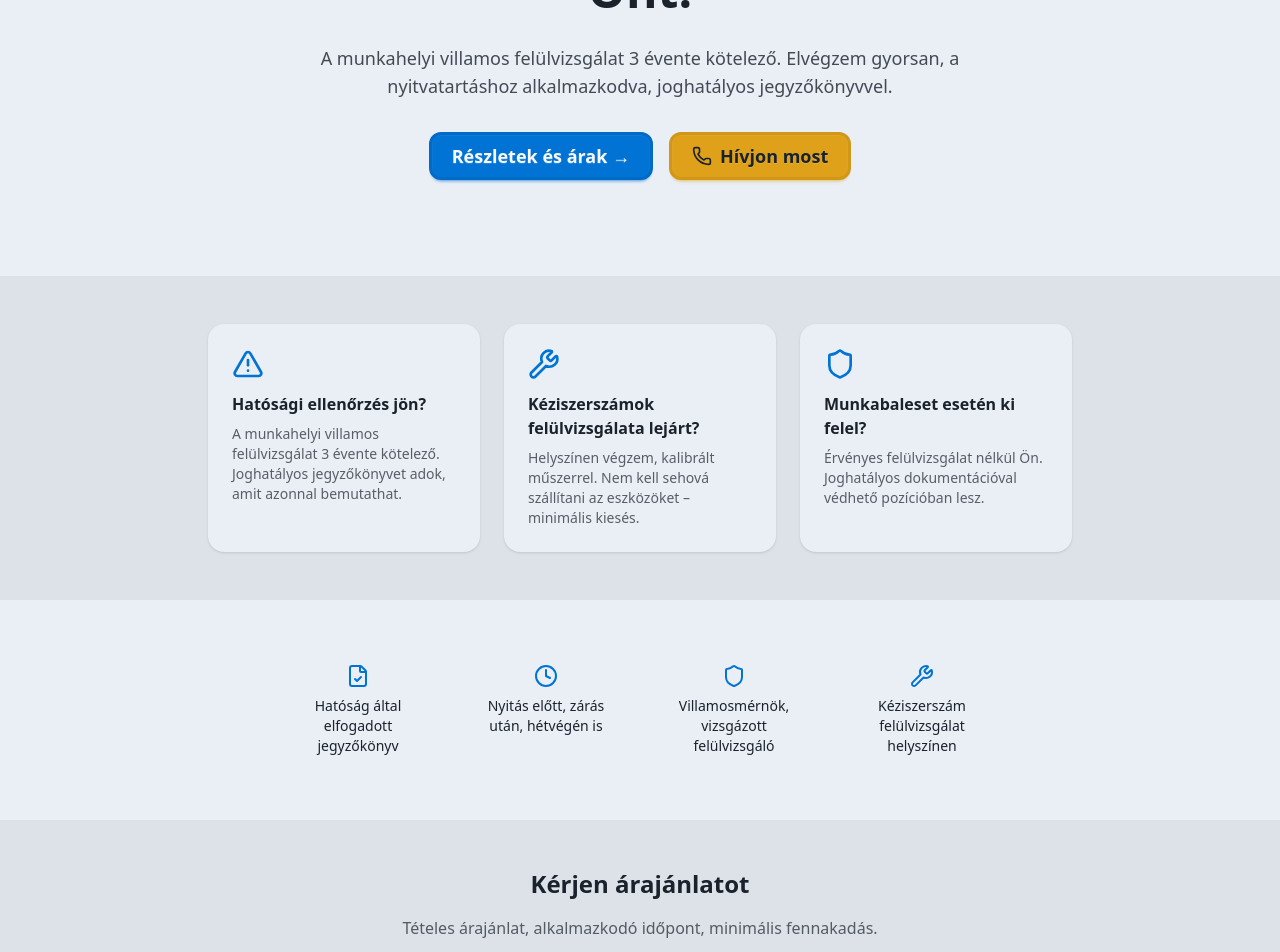
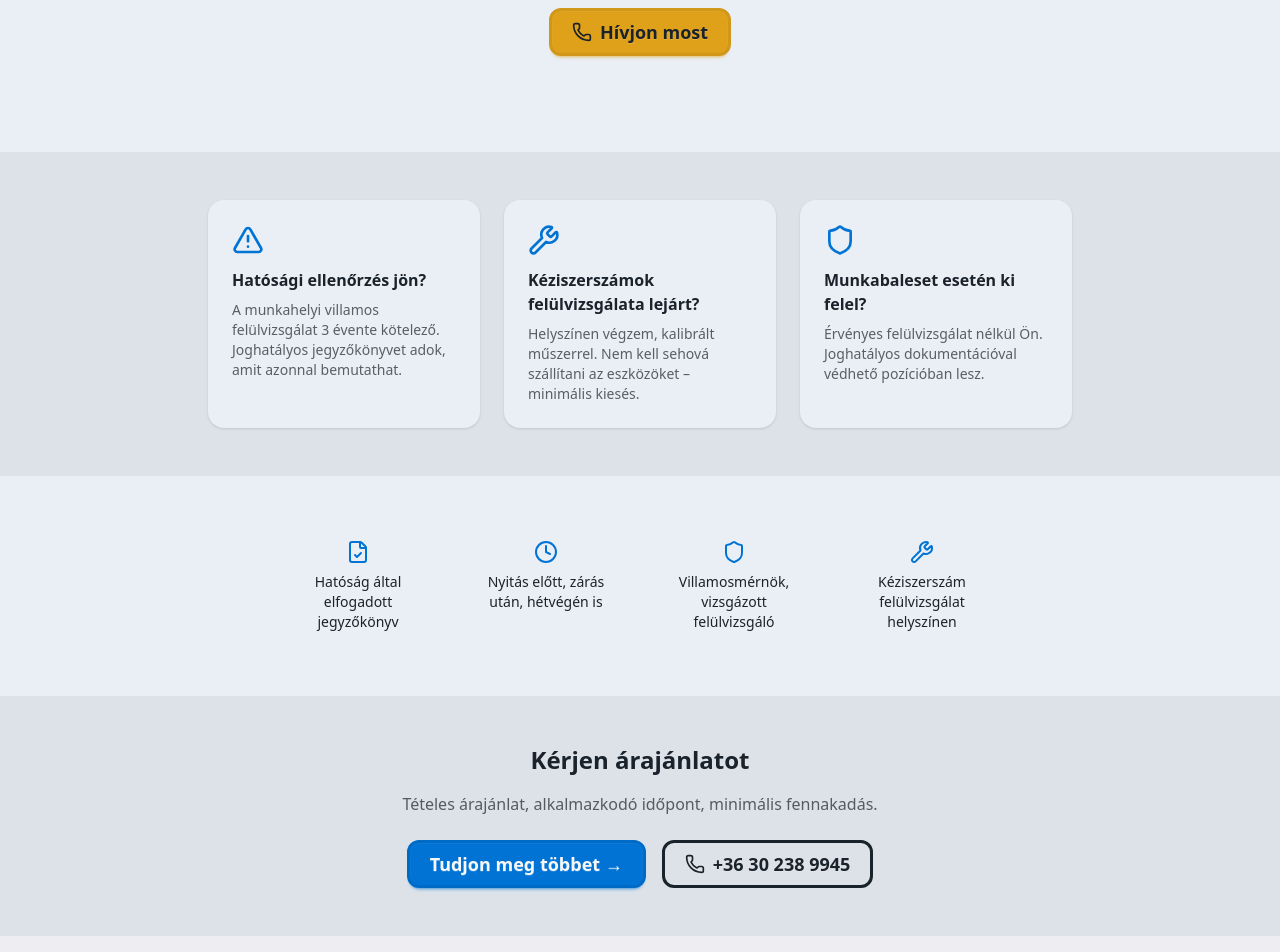
Before and after one commit to tliktor/villiotech, a React (Vite) app in the folder frontend/: page /ceg in a window 1280 px wide. Shown: the part 380-1332 px from the top of the page. Built offline with nearby package versions, Linux system fonts and the light colour scheme.

Commit message:
Landing pages: remove menu, add 'Tudjon meg többet' CTA
- Moved landing routes outside Layout (no navbar/footer)
- ThemeProvider wrapper for standalone rendering
- Hero → Pain points → Trust → CTA structure
- 'Tudjon meg többet' links to full persona pages
- 'Hívjon most' direct call CTA

```diff
--- a/frontend/src/App.tsx
+++ b/frontend/src/App.tsx
@@ -66,10 +66,11 @@ export default function App() {
                   <Route path="/en/adatvedelem" element={<Adatvedelem />} />
                   <Route path="/aszf" element={<ASZF />} />
                   <Route path="/en/aszf" element={<ASZF />} />
-                  <Route path="/lakas" element={<LandingLakas />} />
-                  <Route path="/tarsashaz" element={<LandingTarsashaz />} />
-                  <Route path="/ceg" element={<LandingCeg />} />
                 </Route>
+                {/* Landing pages - no navbar/footer */}
+                <Route path="/lakas" element={<LandingLakas />} />
+                <Route path="/tarsashaz" element={<LandingTarsashaz />} />
+                <Route path="/ceg" element={<LandingCeg />} />
               </Routes>
             </Suspense>
           </ErrorBoundary>
--- a/frontend/src/pages/landing/LandingCeg.tsx
+++ b/frontend/src/pages/landing/LandingCeg.tsx
@@ -1,7 +1,7 @@
 import { Link } from 'react-router-dom'
 import { useEffect } from 'react'
 import { Helmet } from 'react-helmet-async'
-import { useTheme } from '../../hooks/useTheme'
+import { useTheme, ThemeProvider } from '../../hooks/useTheme'
 import { Shield, FileCheck, AlertTriangle, Clock, Phone, Wrench } from 'lucide-react'
 
 const fears = [
@@ -17,18 +17,19 @@ const trust = [
   { icon: Wrench, text: 'Kéziszerszám felülvizsgálat helyszínen' },
 ]
 
-export default function LandingCeg() {
+function Page() {
   const { isDark } = useTheme()
   useEffect(() => { window.scrollTo(0, 0) }, [])
 
   return (
-    <>
+    <div className="min-h-screen bg-base-100 text-base-content">
       <Helmet>
         <title>Munkahelyi villamos felülvizsgálat – Villiotech</title>
         <meta name="description" content="Kötelező munkahelyi villamos felülvizsgálat, kéziszerszám felülvizsgálat helyszínen. Joghatályos jegyzőkönyv, minimális üzemzavar." />
         <meta name="robots" content="noindex" />
       </Helmet>
 
+      {/* Hero */}
       <section className="py-16 md:py-24">
         <div className="max-w-3xl mx-auto px-4 text-center">
           <h1 className="text-3xl md:text-5xl font-bold leading-tight mb-6">
@@ -37,13 +38,11 @@ export default function LandingCeg() {
           <p className="text-lg opacity-80 mb-8 max-w-2xl mx-auto">
             A munkahelyi villamos felülvizsgálat 3 évente kötelező. Elvégzem gyorsan, a nyitvatartáshoz alkalmazkodva, joghatályos jegyzőkönyvvel.
           </p>
-          <div className="flex flex-col sm:flex-row gap-4 justify-center">
-            <Link to="/munkahelyeknek" className="btn btn-primary btn-lg">Részletek és árak →</Link>
-            <a href="tel:+36302389945" className="btn btn-warning btn-lg gap-2"><Phone className="w-5 h-5" /> Hívjon most</a>
-          </div>
+          <a href="tel:+36302389945" className="btn btn-warning btn-lg gap-2"><Phone className="w-5 h-5" /> Hívjon most</a>
         </div>
       </section>
 
+      {/* Pain points */}
       <section className={`py-12 transition-theme ${isDark ? 'glass-card-strong' : 'bg-base-200'}`}>
         <div className="max-w-4xl mx-auto px-4">
           <div className="grid grid-cols-1 md:grid-cols-3 gap-6">
@@ -58,6 +57,7 @@ export default function LandingCeg() {
         </div>
       </section>
 
+      {/* Trust */}
       <section className="py-12">
         <div className="max-w-3xl mx-auto px-4">
           <div className="grid grid-cols-2 md:grid-cols-4 gap-4">
@@ -71,16 +71,21 @@ export default function LandingCeg() {
         </div>
       </section>
 
+      {/* CTA */}
       <section className={`py-12 transition-theme ${isDark ? 'glass-card-strong' : 'bg-base-200'}`}>
         <div className="max-w-2xl mx-auto px-4 text-center">
           <h2 className="text-2xl font-bold mb-4">Kérjen árajánlatot</h2>
           <p className="opacity-70 mb-6">Tételes árajánlat, alkalmazkodó időpont, minimális fennakadás.</p>
           <div className="flex flex-col sm:flex-row gap-4 justify-center">
-            <Link to="/kapcsolat" className="btn btn-primary btn-lg">Ajánlatot kérek →</Link>
+            <Link to="/munkahelyeknek" className="btn btn-primary btn-lg">Tudjon meg többet →</Link>
             <a href="tel:+36302389945" className="btn btn-outline btn-lg gap-2"><Phone className="w-5 h-5" /> +36 30 238 9945</a>
           </div>
         </div>
       </section>
-    </>
+    </div>
   )
 }
+
+export default function LandingCeg() {
+  return <ThemeProvider><Page /></ThemeProvider>
+}
--- a/frontend/src/pages/landing/LandingLakas.tsx
+++ b/frontend/src/pages/landing/LandingLakas.tsx
@@ -1,7 +1,7 @@
 import { Link } from 'react-router-dom'
 import { useEffect } from 'react'
 import { Helmet } from 'react-helmet-async'
-import { useTheme } from '../../hooks/useTheme'
+import { useTheme, ThemeProvider } from '../../hooks/useTheme'
 import { Shield, FileCheck, Zap, CreditCard, Clock, Phone } from 'lucide-react'
 
 const fears = [
@@ -17,18 +17,19 @@ const trust = [
   { icon: Shield, text: 'Garancia minden munkára' },
 ]
 
-export default function LandingLakas() {
+function Page() {
   const { isDark } = useTheme()
   useEffect(() => { window.scrollTo(0, 0) }, [])
 
   return (
-    <>
+    <div className="min-h-screen bg-base-100 text-base-content">
       <Helmet>
         <title>Villamos felülvizsgálat lakásokra – Villiotech</title>
         <meta name="description" content="Villamos biztonsági felülvizsgálat, villanyszerelés, IT hálózat lakásokra Budán. Joghatályos jegyzőkönyv, kártyás fizetés, garancia." />
         <meta name="robots" content="noindex" />
       </Helmet>
 
+      {/* Hero */}
       <section className="py-16 md:py-24">
         <div className="max-w-3xl mx-auto px-4 text-center">
           <h1 className="text-3xl md:text-5xl font-bold leading-tight mb-6">
@@ -37,13 +38,11 @@ export default function LandingLakas() {
           <p className="text-lg opacity-80 mb-8 max-w-2xl mx-auto">
             Kalibrált műszerekkel, joghatályos jegyzőkönyvvel dolgozom. Megmondom, mi a helyzet – és megoldom, ha kell.
           </p>
-          <div className="flex flex-col sm:flex-row gap-4 justify-center">
-            <Link to="/lakossagnak" className="btn btn-primary btn-lg">Részletek és árak →</Link>
-            <a href="tel:+36302389945" className="btn btn-warning btn-lg gap-2"><Phone className="w-5 h-5" /> Hívjon most</a>
-          </div>
+          <a href="tel:+36302389945" className="btn btn-warning btn-lg gap-2"><Phone className="w-5 h-5" /> Hívjon most</a>
         </div>
       </section>
 
+      {/* Pain points */}
       <section className={`py-12 transition-theme ${isDark ? 'glass-card-strong' : 'bg-base-200'}`}>
         <div className="max-w-4xl mx-auto px-4">
           <div className="grid grid-cols-1 md:grid-cols-3 gap-6">
@@ -58,6 +57,7 @@ export default function LandingLakas() {
         </div>
       </section>
 
+      {/* Trust */}
       <section className="py-12">
         <div className="max-w-3xl mx-auto px-4">
           <div className="grid grid-cols-2 md:grid-cols-4 gap-4">
@@ -71,16 +71,21 @@ export default function LandingLakas() {
         </div>
       </section>
 
+      {/* CTA */}
       <section className={`py-12 transition-theme ${isDark ? 'glass-card-strong' : 'bg-base-200'}`}>
         <div className="max-w-2xl mx-auto px-4 text-center">
           <h2 className="text-2xl font-bold mb-4">Kérjen időpontot most</h2>
           <p className="opacity-70 mb-6">Általában 1-2 munkanapon belül ki tudok menni.</p>
           <div className="flex flex-col sm:flex-row gap-4 justify-center">
-            <Link to="/kapcsolat" className="btn btn-primary btn-lg">Ajánlatot kérek →</Link>
+            <Link to="/lakossagnak" className="btn btn-primary btn-lg">Tudjon meg többet →</Link>
             <a href="tel:+36302389945" className="btn btn-outline btn-lg gap-2"><Phone className="w-5 h-5" /> +36 30 238 9945</a>
           </div>
         </div>
       </section>
-    </>
+    </div>
   )
 }
+
+export default function LandingLakas() {
+  return <ThemeProvider><Page /></ThemeProvider>
+}
--- a/frontend/src/pages/landing/LandingTarsashaz.tsx
+++ b/frontend/src/pages/landing/LandingTarsashaz.tsx
@@ -1,7 +1,7 @@
 import { Link } from 'react-router-dom'
 import { useEffect } from 'react'
 import { Helmet } from 'react-helmet-async'
-import { useTheme } from '../../hooks/useTheme'
+import { useTheme, ThemeProvider } from '../../hooks/useTheme'
 import { Shield, FileCheck, AlertTriangle, Clock, Phone, Users } from 'lucide-react'
 
 const fears = [
@@ -17,18 +17,19 @@ const trust = [
   { icon: Users, text: 'Közgyűlésre kész árajánlat' },
 ]
 
-export default function LandingTarsashaz() {
+function Page() {
   const { isDark } = useTheme()
   useEffect(() => { window.scrollTo(0, 0) }, [])
 
   return (
-    <>
+    <div className="min-h-screen bg-base-100 text-base-content">
       <Helmet>
         <title>Társasházi villamos felülvizsgálat – Villiotech</title>
         <meta name="description" content="Társasházi villamos biztonsági felülvizsgálat joghatályos jegyzőkönyvvel, tételes árajánlattal. Közös képviselőknek, Budán." />
         <meta name="robots" content="noindex" />
       </Helmet>
 
+      {/* Hero */}
       <section className="py-16 md:py-24">
         <div className="max-w-3xl mx-auto px-4 text-center">
           <h1 className="text-3xl md:text-5xl font-bold leading-tight mb-6">
@@ -37,13 +38,11 @@ export default function LandingTarsashaz() {
           <p className="text-lg opacity-80 mb-8 max-w-2xl mx-auto">
             Ne várja meg a hatósági bírságot. Elvégzem a kötelező villamos felülvizsgálatot, joghatályos jegyzőkönyvvel és tételes árajánlattal, amit bemutathat a közgyűlésen.
           </p>
-          <div className="flex flex-col sm:flex-row gap-4 justify-center">
-            <Link to="/tarsashazaknak" className="btn btn-primary btn-lg">Részletek és árak →</Link>
-            <a href="tel:+36302389945" className="btn btn-warning btn-lg gap-2"><Phone className="w-5 h-5" /> Hívjon most</a>
-          </div>
+          <a href="tel:+36302389945" className="btn btn-warning btn-lg gap-2"><Phone className="w-5 h-5" /> Hívjon most</a>
         </div>
       </section>
 
+      {/* Pain points */}
       <section className={`py-12 transition-theme ${isDark ? 'glass-card-strong' : 'bg-base-200'}`}>
         <div className="max-w-4xl mx-auto px-4">
           <div className="grid grid-cols-1 md:grid-cols-3 gap-6">
@@ -58,6 +57,7 @@ export default function LandingTarsashaz() {
         </div>
       </section>
 
+      {/* Trust */}
       <section className="py-12">
         <div className="max-w-3xl mx-auto px-4">
           <div className="grid grid-cols-2 md:grid-cols-4 gap-4">
@@ -71,16 +71,21 @@ export default function LandingTarsashaz() {
         </div>
       </section>
 
+      {/* CTA */}
       <section className={`py-12 transition-theme ${isDark ? 'glass-card-strong' : 'bg-base-200'}`}>
         <div className="max-w-2xl mx-auto px-4 text-center">
           <h2 className="text-2xl font-bold mb-4">Kérjen árajánlatot a közgyűléshez</h2>
           <p className="opacity-70 mb-6">Tételes, átlátható árajánlat – amit a lakók is megértenek.</p>
           <div className="flex flex-col sm:flex-row gap-4 justify-center">
-            <Link to="/kapcsolat" className="btn btn-primary btn-lg">Ajánlatot kérek →</Link>
+            <Link to="/tarsashazaknak" className="btn btn-primary btn-lg">Tudjon meg többet →</Link>
             <a href="tel:+36302389945" className="btn btn-outline btn-lg gap-2"><Phone className="w-5 h-5" /> +36 30 238 9945</a>
           </div>
         </div>
       </section>
-    </>
+    </div>
   )
 }
+
+export default function LandingTarsashaz() {
+  return <ThemeProvider><Page /></ThemeProvider>
+}
```
